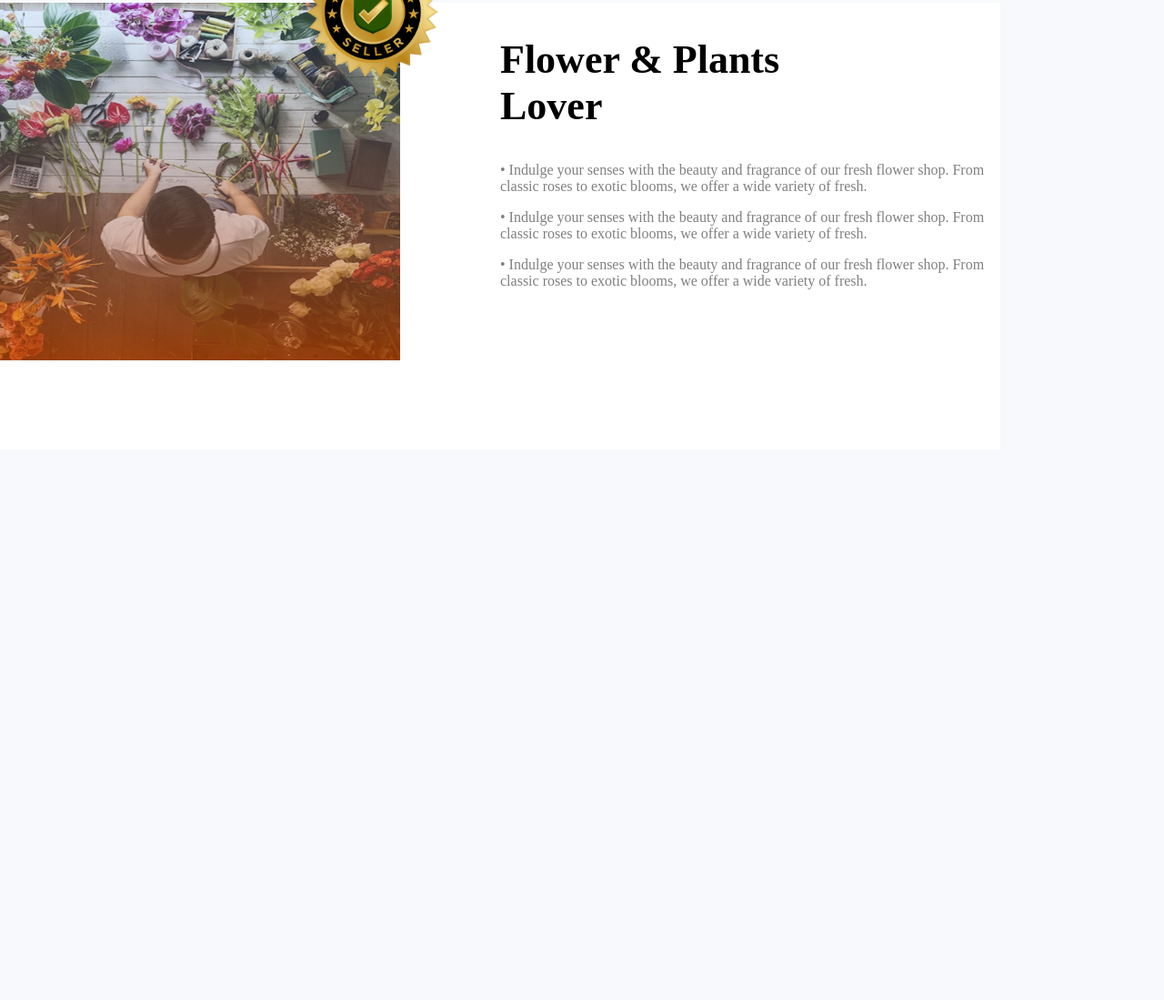
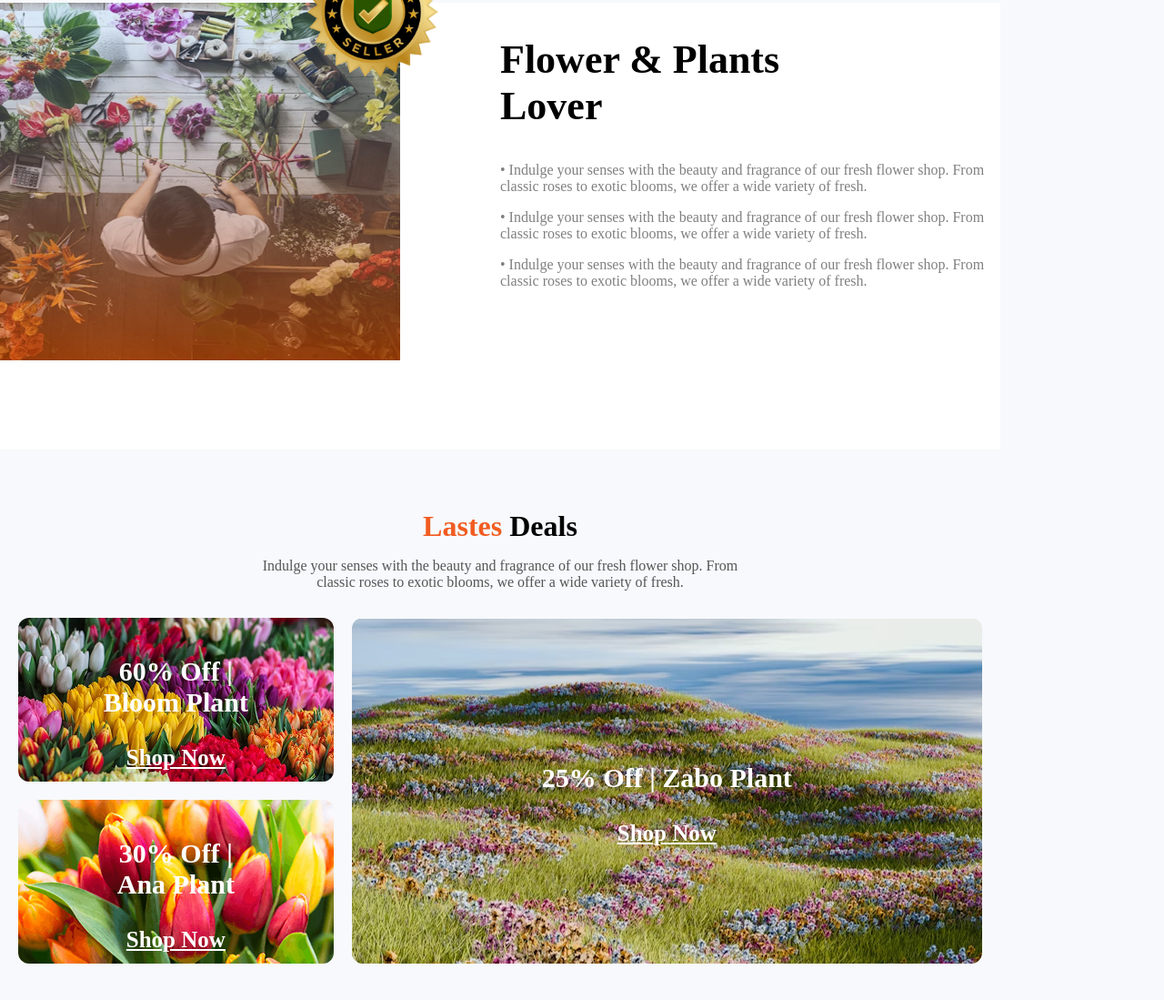
Before and after one commit to JacksonChakma615/assignment-2, a plain HTML site: page index.html in a window 1280 px wide. Shown: the part 1635-2734 px from the top of the page at 91% size. Before the commit the page ends 2129 px from the top, so only its background shows below. Drawn offline with Linux system fonts and the light colour scheme.

Commit message:
first commit

```diff
--- a/index.html
+++ b/index.html
@@ -106,7 +106,46 @@
 </section>
 
 
+<!-- chalence part -->
 
+<section class="challenge">
+    <h2><span>Lastes</span> Deals</h2>
+    <p>
+      Indulge your senses with the beauty and fragrance of our fresh flower shop. From <br>classic roses to exotic blooms, we offer a wide variety of fresh.
+    </p>
+
+
+    <div class="deals-grid">
+    <!-- Left Column -->
+    <div class="left-column">
+      <!-- Box 1 -->
+      <div class="deal-box" style="background-image: url('./assets/deal-bloom.png');">
+        <div class="text-content">
+          <h3>60% Off | Bloom Plant</h3>
+          <a href="#">Shop Now</a>
+        </div>
+      </div>
+
+      <!-- Box 2 -->
+      <div class="deal-box" style="background-image: url('./assets/deal-ana.png');">
+        <div class="text-content">
+          <h3>30% Off | Ana Plant</h3>
+          <a href="#">Shop Now</a>
+        </div>
+      </div>
+    </div>
+
+    <!-- Right Column -->
+    <div class="right-column">
+      <!-- Box 3 -->
+      <div class="deal-box large" style="background-image: url('./assets/deal-zabo.png');">
+        <div class="text-content">
+          <h3>25% Off | Zabo Plant</h3>
+          <a href="#">Shop Now</a>
+        </div>
+      </div>
+    </div>
+  </div>
 
 
 </section>
--- a/style/style.css
+++ b/style/style.css
@@ -174,3 +174,74 @@ nav a:hover {
 
 
 /* chalence part */
+
+
+.challenge {
+  text-align: center;
+  padding: 40px 20px;
+}
+.challenge h2 {
+  font-size: 32px;
+  margin-bottom: 10px;
+}
+.challenge h2 span {
+  color: #f15c22;
+}
+.challenge p {
+  color: #555;
+  font-size: 16px;
+  margin-bottom: 30px;
+}
+
+
+.deals-grid {
+
+  display: flex;
+  gap: 20px;
+}
+
+.left-column {
+  flex: 1;
+  display: flex;
+  flex-direction: column;
+  gap: 20px;
+}
+
+.right-column {
+  flex: 2;
+}
+
+.deal-box {
+
+  border-radius: 12px;
+  height: 180px;
+  position: relative;
+  color: rgb(255, 255, 255);
+
+}
+
+
+.deal-box.large {
+  height: 100%;
+
+}
+
+.text-content {
+  position: absolute;
+  left: 50%;
+  top: 50%;
+  transform: translate(-50%,-50%);
+}
+
+.text-content h3 {
+  font-size: 30px;
+  font-weight: bold;
+
+}
+
+.text-content a {
+  color: rgb(255, 255, 255);
+  text-decoration: underline;
+  font-weight: bold;
+  font-size: 25px;
+}
```
